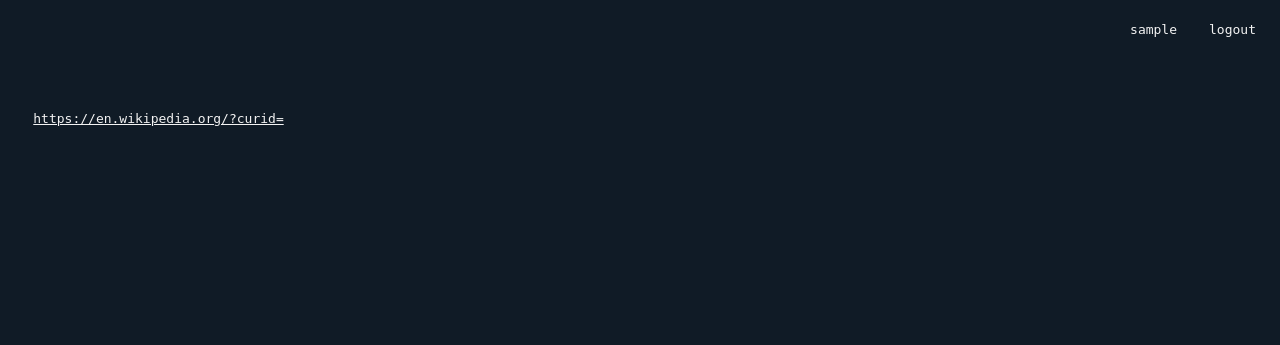
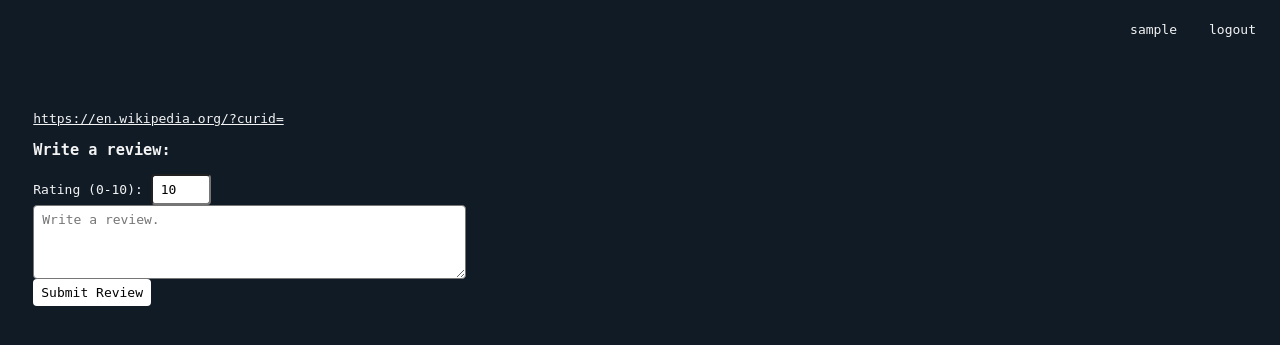
Before and after one commit to Jesalx/Flask-Favorite-Movies, a Flask app: page / in a window 1280 px wide. Shown: the top 345 px of the page. Run offline with Flask 2, Linux system fonts and the light colour scheme; the visitor is signed in with stand-in values (Sample User, id 1); data comes from the database, SQL or seed files in the repository; data that the repository does not hold is empty.

Commit message:
Added writing reviews

```diff
--- a/app.py
+++ b/app.py
@@ -18,7 +18,7 @@ from flask_login import (
 )
 from werkzeug.security import generate_password_hash, check_password_hash
 import tmdb
-from models import db, User
+from models import db, User, Movie, Review
 
 app = flask.Flask(__name__)
 app.config["SEND_FILE_MAX_AGE_DEFAULT"] = 0
@@ -48,6 +48,7 @@ def main():  # pylint: disable=missing-function-docstring
     return flask.render_template(
         "index.html",
         username=current_user.username,
+        movie_id=movie["id"],
         movie_title=movie["title"],
         movie_tagline=movie["tagline"],
         movie_description=movie["description"],
@@ -104,11 +105,40 @@ def login_post():
     return flask.redirect("/")
 
 
-@app.route("/logout")
+@app.route("/logout", methods=["GET"])
 @login_required
 def logout():
     logout_user()
     return flask.redirect("/login")
+
+
+@app.route("/review", methods=["POST"])
+@login_required
+def review():
+    username = flask.request.form.get("username")
+    movie_id = flask.request.form.get("movie_id")
+    rating = flask.request.form.get("review_rating")
+    content = flask.request.form.get("review_content")
+
+    movie = Movie.query.filter_by(tmdb_id=movie_id).first()
+    user = User.query.filter_by(username=username).first()
+
+    if not movie:
+        movie = Movie(tmdb_id=movie_id)
+        db.session.add(movie)
+        db.session.commit()
+
+    review = Review(
+        rating=rating, content=content, movie_id=movie_id, username=username
+    )
+
+    movie.reviews.append(review)
+    user.reviews.append(review)
+
+    db.session.add(review)
+    db.session.commit()
+
+    return flask.redirect("/")
 
 
 # The following runs for me locally, but if there are issues you can
--- a/static/style.css
+++ b/static/style.css
@@ -48,14 +48,14 @@ a {
     font-style: italic;
 }
 
-.login_field {
+.login_field, .review_field {
     width: auto;
     padding: 6px 8px;
     border-radius: 4px;
 
 }
 
-.login_submit {
+.login_submit, .review_submit {
     background-color: white;
     border: none;
     width: auto;
@@ -67,7 +67,13 @@ a {
     padding: 2%;
 }
 
-input {
+input, textarea {
     font-family: monospace;
     font-size: medium;
 }
+
+.invisible_input {
+    visibility: hidden;
+    width: 0;
+    height: 0;
+}
--- a/templates/index.html
+++ b/templates/index.html
@@ -28,6 +28,21 @@
             <a href="{{movie_wiki_url}}">{{movie_wiki_url}}</a>
         </div>
         </p>
+
+        <div class="review_title">
+            <h3>Write a review:</h3>
+            <form method="POST" action="/review">
+                Rating (0-10): <input type="number" class="review_field" id="review_rating" name="review_rating" min="0"
+                    max="10" value="10">
+                <input class="invisible_input" type="number" value="{{movie_id}}" name="movie_id" readonly>
+                <input class="invisible_input" type="text" value="{{username}}" name="username" readonly>
+                <br>
+                <textarea class="review_field" rows="4" cols="50" id="review_content" name="review_content"
+                    placeholder="Write a review."></textarea>
+                <br>
+                <input class="review_submit" type="submit" value="Submit Review">
+            </form>
+        </div>
     </div>
 </body>
 
--- a/tmdb.py
+++ b/tmdb.py
@@ -28,6 +28,7 @@ MOVIE_IDS = [
 ]
 
 FALLBACK_MOVIE = {
+    "movie_id": 0,
     "title": "No title",
     "description": "No description",
     "tagline": "No tagline",
@@ -55,6 +56,7 @@ def get_movie_from_tmdb_id(tmdb_id):
 
     movie_object = response.json()
     movie_info = FALLBACK_MOVIE.copy()
+    movie_info["id"] = tmdb_id
     movie_info["title"] = movie_object["title"]
     movie_info["description"] = movie_object["overview"]
     movie_info["tagline"] = movie_object["tagline"]
```
Also changed, not shown: models.py (+21 -0 lines).
